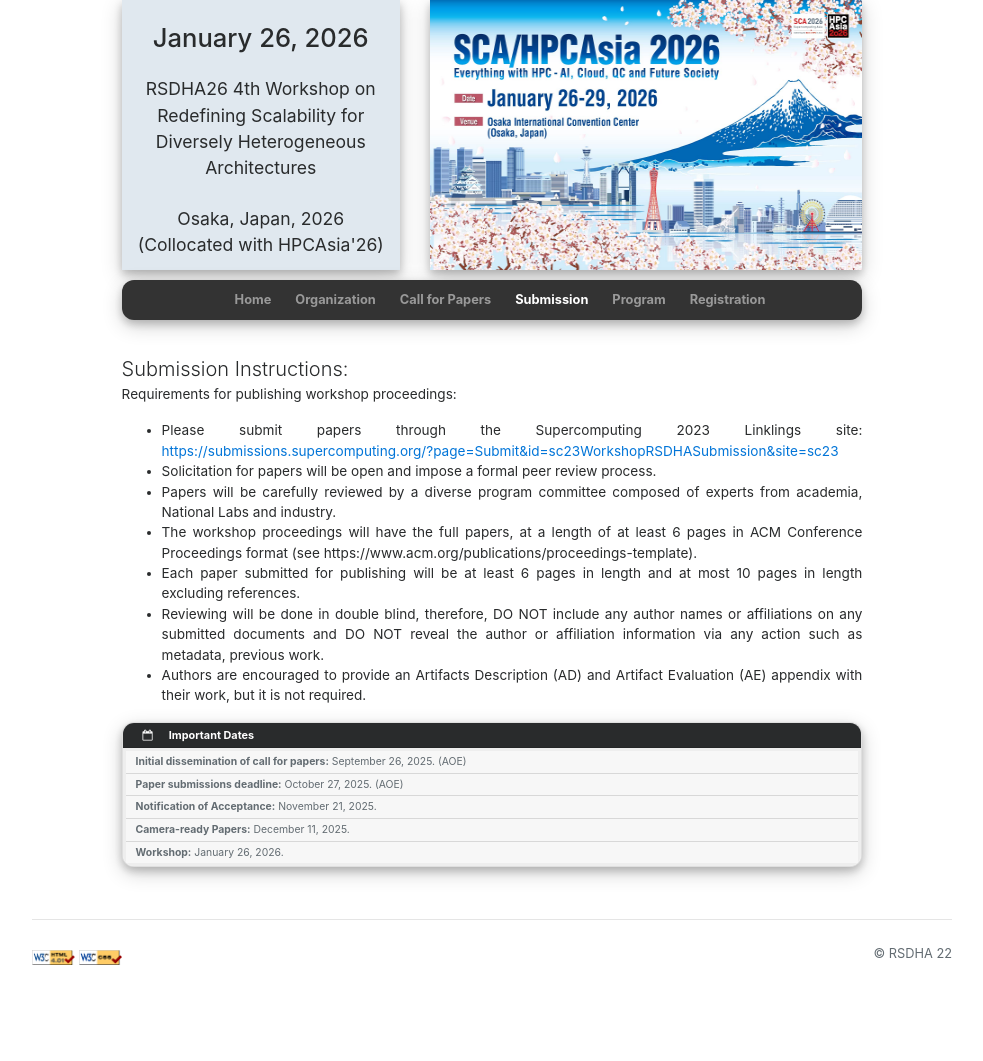
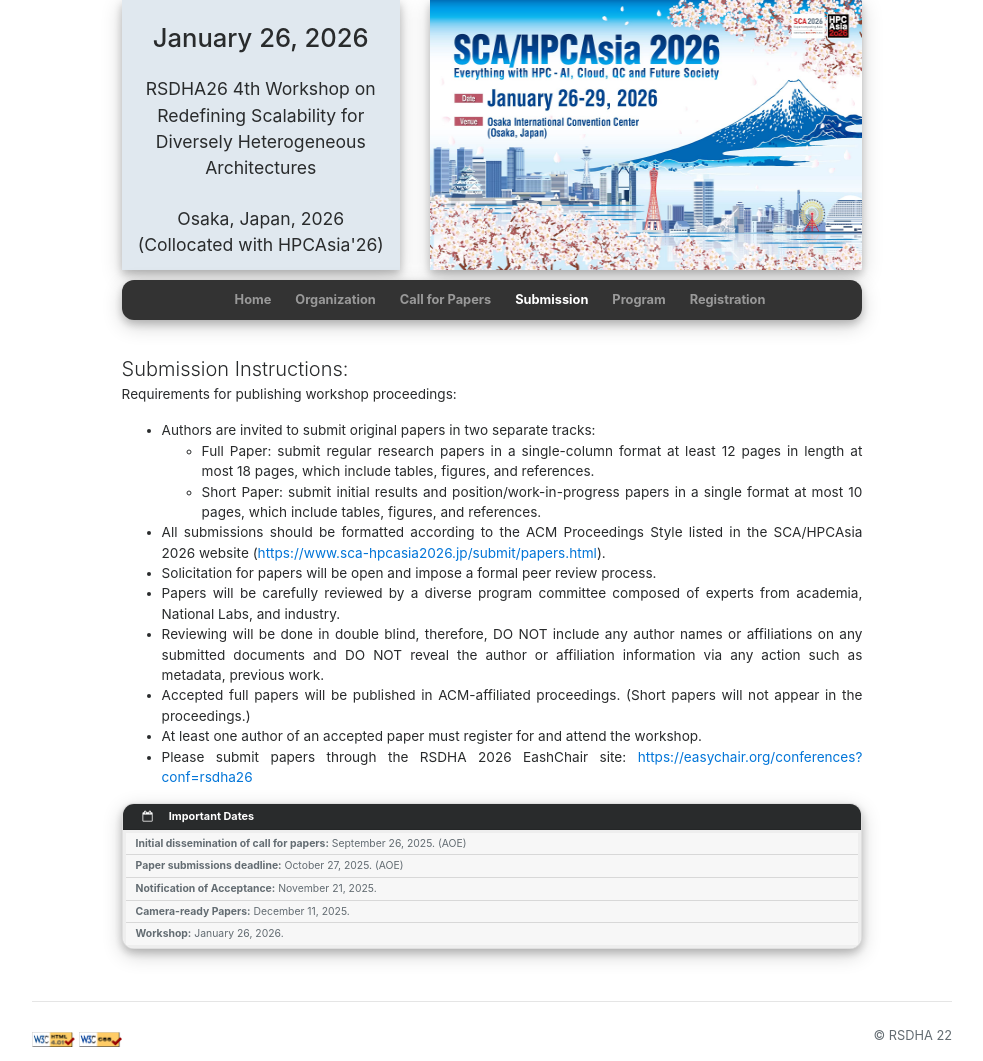
Before and after one commit to hpsslab/rsdha-26, a Jekyll site: the page built from submission.html, in a window 1280 px wide. Shown: the whole page, without its empty margins (148-1131 px from the left). Built offline with Jekyll 4.4.1, drawn with Linux system fonts in a browser that asks for light colours; nearby versions of some CDN libraries; before the commit the page ends 979 px from its top, so only the background shows below that.

Commit message:
Update CFP

```diff
--- a/CFP-RSDHA26.txt
+++ b/CFP-RSDHA26.txt
@@ -79,7 +79,10 @@
 in a single format at most 10 pages, which include tables, figures, and references.
 - All submissions should be formatted according to the ACM Proceedings Style
 listed in the SCA/HPCAsia 2026 website (https://www.sca-hpcasia2026.jp/submit/papers.html)
-- Accepted papers will be published in ACM-affiliated proceedings.
+- The review process is double-blind.
+- There will be no revision rebuttal process, and the review will be one-pass.
+- Accepted full papers will be published in ACM-affiliated proceedings.
+	- Short papers will not appear in the proceedings.
 - At least one author of an accepted paper must register for and attend the workshop.
 - Please submit papers through the EasyChair site:
 https://easychair.org/conferences?conf=rsdha26
--- a/cfp.html
+++ b/cfp.html
@@ -72,8 +72,8 @@
             </p>
 
             <p><i>Submitted papers must be neither previously published nor under review by another workshop, conference or journal.
-                Submitted papers must be written in English, must be
-                minimum 10pt font, must render without error using standard PDF viewing tools, must
+                Submitted papers must be written in English,
+                must render without error using standard PDF viewing tools, must
                 print on US-Letter-sized paper, and must conform to the standard ACM Template.</i></p>
 
                 <p><b>Initial dissemination of call for papers</b>
--- a/submission.html
+++ b/submission.html
@@ -11,13 +11,21 @@
 
         <p>Requirements for publishing workshop proceedings:</p>
         <ul>
-		<li>Please submit papers through the Supercomputing 2023 Linklings site: <a href=https://submissions.supercomputing.org/?page=Submit&id=sc23WorkshopRSDHASubmission&site=sc23>https://submissions.supercomputing.org/?page=Submit&id=sc23WorkshopRSDHASubmission&site=sc23</a> </li>
+			<li>Authors are invited to submit original papers in two separate tracks:</li>
+			<ul>
+				<li>Full Paper: submit regular research papers in a single-column format
+at least 12 pages in length at most 18 pages, which include tables, figures, and references.</li>
+				<li>Short Paper: submit initial results and position/work-in-progress papers
+in a single format at most 10 pages, which include tables, figures, and references.</li>
+			</ul>
+			<li> All submissions should be formatted according to the ACM Proceedings Style
+listed in the SCA/HPCAsia 2026 website (<a href=https://www.sca-hpcasia2026.jp/submit/papers.html>https://www.sca-hpcasia2026.jp/submit/papers.html</a>).</li>
             <li>Solicitation for papers will be open and impose a formal peer review process.</li>
-            <li>Papers will be carefully reviewed by a diverse program committee composed of experts from academia, National Labs and industry.</li>
-            <li>The workshop proceedings will have the full papers, at a length of at least 6 pages in ACM Conference Proceedings format (see https://www.acm.org/publications/proceedings-template).</li>
-            <li>Each paper submitted for publishing will be at least 6 pages in length and at most 10 pages in length excluding references.</li>
+            <li>Papers will be carefully reviewed by a diverse program committee composed of experts from academia, National Labs, and industry.</li>
             <li>Reviewing will be done in double blind, therefore, DO NOT include any author names or affiliations on any submitted documents and DO NOT reveal the author or affiliation information via any action such as metadata, previous work. </li>
-            <li>Authors are encouraged to provide an Artifacts Description (AD) and Artifact Evaluation (AE) appendix with their work, but it is not required.</li>
+			<li>Accepted full papers will be published in ACM-affiliated proceedings. (Short papers will not appear in the proceedings.)</li>
+			<li>At least one author of an accepted paper must register for and attend the workshop.</li>
+			<li>Please submit papers through the RSDHA 2026 EashChair site: <a href=https://easychair.org/conferences?conf=rsdha26>https://easychair.org/conferences?conf=rsdha26</a> </li>
         </ul>
 
 
```
